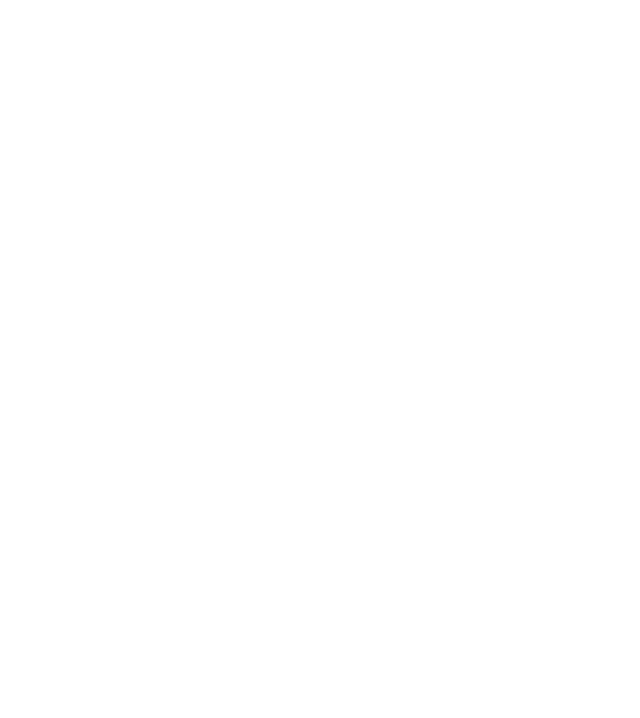
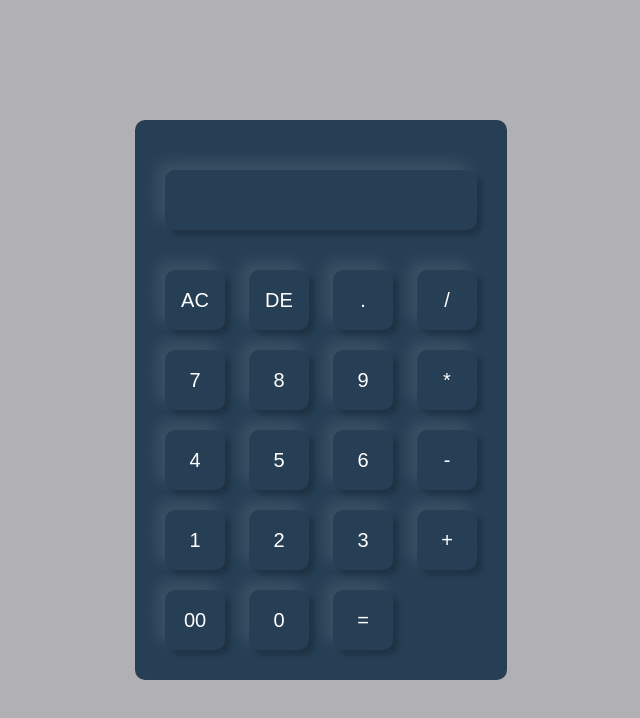
Before and after one commit to krishna-priya-b/Calculator, a plain HTML site: page index.html in a window 1280 px wide. Shown: the whole page, without its empty margins (319-959 px from the left). Drawn offline with Linux system fonts and the light colour scheme.

Commit message:
27-10-2023

```diff
--- a/index.html
+++ b/index.html
@@ -7,6 +7,47 @@
     <link rel="stylesheet" href="/style.css">
 </head>
 <body>
+    <div class="container">
+        <div class="calculator">
+            <form>
+                <div class="display">
+                    <input type="text" name="display">
+                </div>
+                <div>
+                    <input type="button" value="AC" onclick="display.value += '' ">
+                    <input type="button" value="DE">
+                    <input type="button" value="." onclick="display.value += '.' ">
+                    <input type="button" value="/" onclick="display.value += '/' ">
+                </div>
+                <div>
+                    <input type="button" value="7" onclick="display.value += '7' ">
+                    <input type="button" value="8" onclick="display.value += '8' ">
+                    <input type="button" value="9" onclick="display.value += '9' ">
+                    <input type="button" value="*" onclick="display.value += '*' ">
+                </div>
+                <div>
+                    <input type="button" value="4" onclick="display.value += '4' ">
+                    <input type="button" value="5" onclick="display.value += '5' ">
+                    <input type="button" value="6" onclick="display.value += '6' ">
+                    <input type="button" value="-" onclick="display.value += '-' ">
+                </div>
+                <div>
+                    <input type="button" value="1" onclick="display.value += '1' ">
+                    <input type="button" value="2" onclick="display.value += '2' ">
+                    <input type="button" value="3" onclick="display.value += '3' ">
+                    <input type="button" value="+" onclick="display.value += '+' ">
+                </div>
+                <div>
+                    <input type="button" value="00" onclick="display.value += '00' ">
+                    <input type="button" value="0" onclick="display.value += '0' ">
+                    <input type="button" value="=">
+                </div>
+
+
+
+            </form>
+        </div>
+    </div>
 
 
 
--- a/style.css
+++ b/style.css
@@ -0,0 +1,43 @@
+*{
+    margin: 0;
+    padding: 0;
+    box-sizing: border-box;
+}
+.container{
+    width: 100%;
+    height: 100vh;
+    background-color: rgb(176, 176, 181);
+    display: flex;
+    justify-content: center;
+    align-items: center;
+}
+.calculator{
+    background-color: rgb(38, 63, 84);
+    padding: 20px;
+    border-radius: 10px;
+}
+.calculator form input{
+    border: 0;
+    outline: 0;
+    width: 60px;
+    height: 60px;
+    border-radius: 10px;
+    background: transparent;
+    box-shadow: -8px -8px 15px rgba(255, 255, 255, 0.1), 5px 5px 5px rgba(0, 0, 0, 0.2);
+    font-size: 20px;
+    color:white;
+    cursor: pointer;
+    margin: 10px;
+
+}
+.display{
+    display: flex;
+    justify-content: flex-end;
+    margin: 20px 0;
+}
+.display input{
+    text-align: right;
+    flex: 1;
+    font-size: 45px;
+    box-shadow: none;
+}
```
